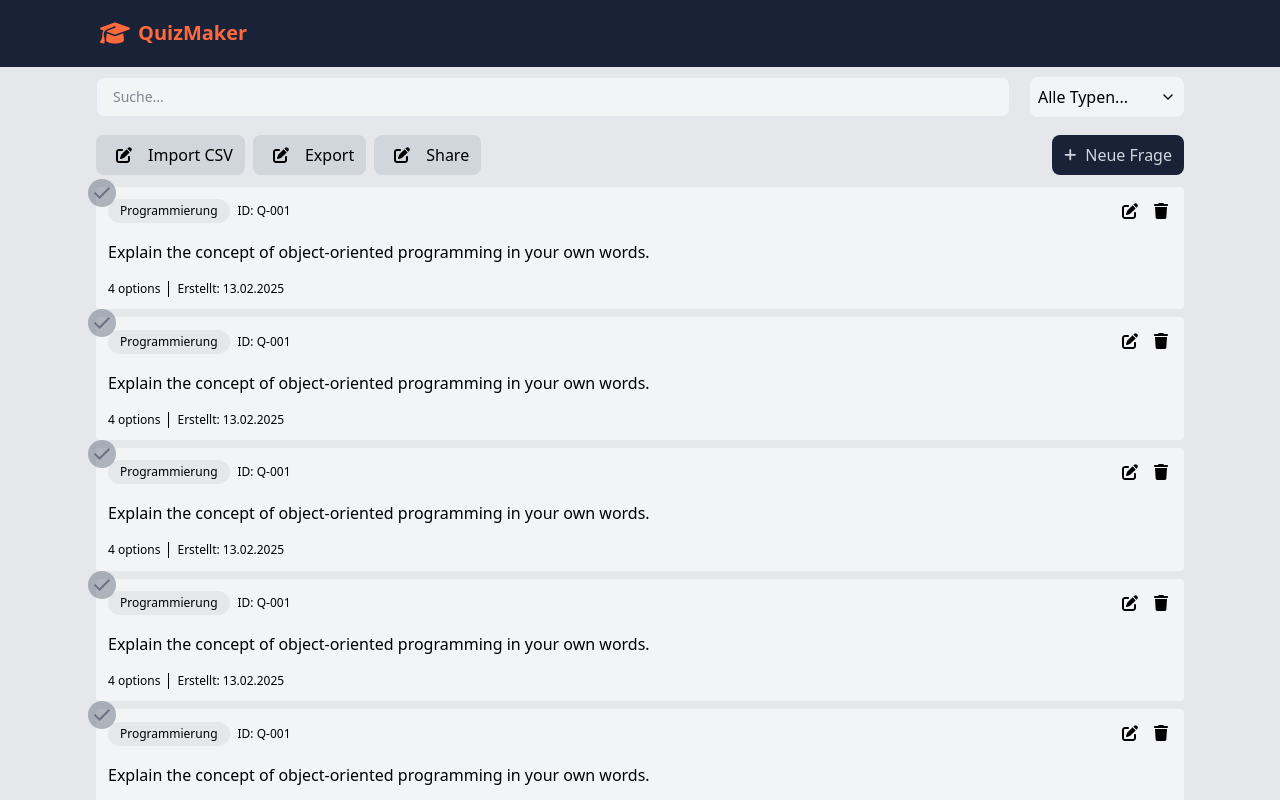
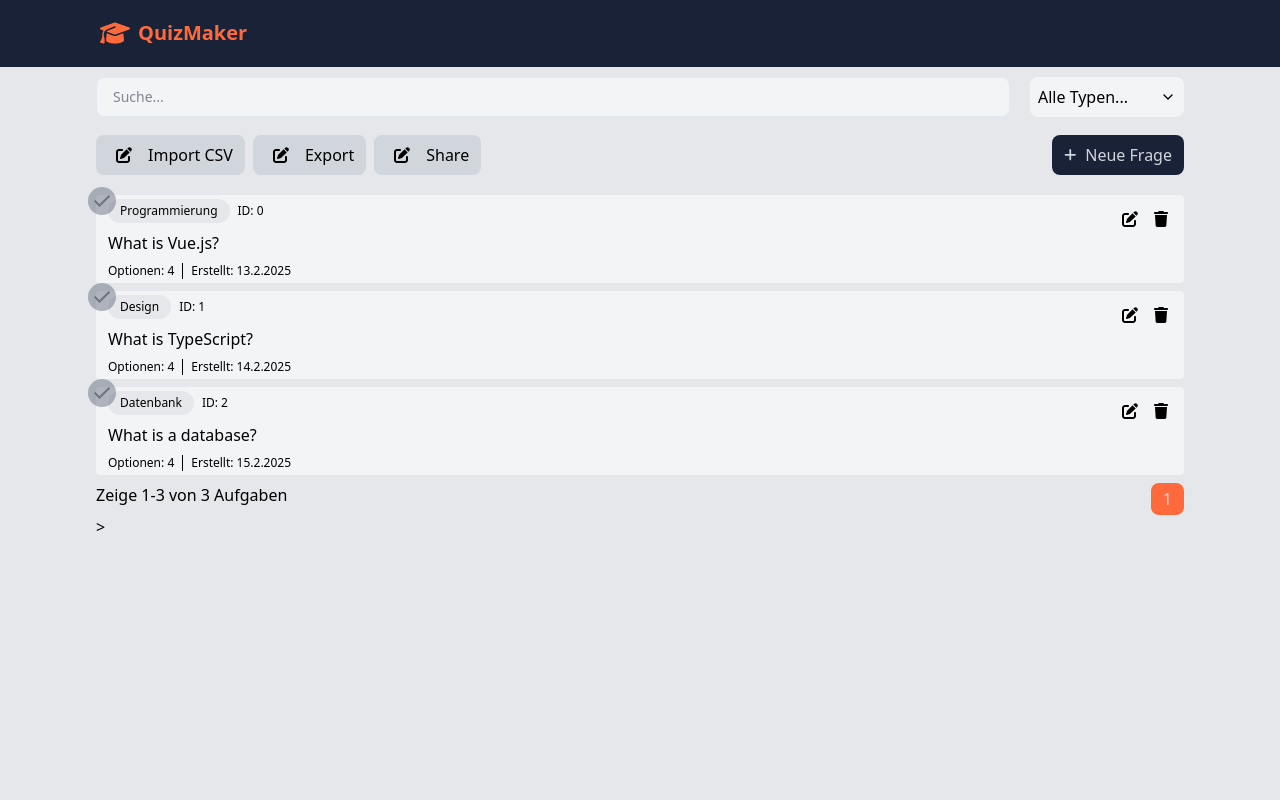
Before and after one commit to OSP-Gruppe2-MultipleChoiceTool/MCT-Frontend, a Vue app: page / in a window 1280 px wide. Built offline with nearby package versions, Linux system fonts and the light colour scheme; the HTML template or start-up script is replaced by a standard one.

Commit message:
Refactoring of Question Listing

```diff
--- /dev/null
+++ b/src/components/features/question/QuestionListItemComponent.vue
@@ -0,0 +1,57 @@
+<template>
+  <article class="w-full h-full bg-gray-100 dark:bg-gray-300 rounded px-3 py-1 flex flex-col justify-around relative">
+    <div class="absolute bg-gray-500/50 rounded-full -top-2 -left-2 text-lg p-0.5">
+      <icon-check class="text-gray-500 hover:text-main-orange" />
+    </div>
+    <div class="absolute top-2 right-2 flex">
+      <icon-edit-square class="hover:text-main-orange cursor-pointer" />
+      <icon-trash-bin class="hover:text-main-orange cursor-pointer" />
+    </div>
+    <div class="flex gap-2 items-center text-xs">
+      <p class="bg-gray-200 px-3 py-1 rounded-full">{{ props.type }}</p>
+      <p>ID: {{ props.id }}</p>
+    </div>
+    <p class="my-2">
+      {{ props.description }}
+    </p>
+    <div class="flex gap-2 text-xs divide-x">
+      <p class="pr-2">Optionen: {{ props.options.length }}</p>
+      <p>Erstellt: {{ props.created.toLocaleDateString('de-DE') }}</p>
+    </div>
+  </article>
+</template>
+
+<script setup lang="ts">
+import IconEditSquare from '@/components/icons/IconEditSquare.vue'
+import IconTrashBin from '@/components/icons/IconTrashBin.vue'
+import IconCheck from '@/components/icons/IconCheck.vue'
+import { type Option } from '@/stores/question.ts'
+import type { PropType } from 'vue'
+
+const props = defineProps({
+  id: {
+    required: true,
+    type: Number
+  },
+  type: {
+    required: true,
+    type: String
+  },
+  description: {
+    required: true,
+    type: String
+  },
+  options: {
+    required: true,
+    type: Array as PropType<Option[]>
+  },
+  created: {
+    required: true,
+    type: Date
+  }
+});
+</script>
+
+<style scoped>
+
+</style>
--- a/src/components/features/question/QuestionListingComponent.vue
+++ /dev/null
@@ -1,32 +0,0 @@
-<template>
-  <article class="w-full bg-gray-100 dark:bg-gray-300 rounded px-3 py-1 flex flex-col justify-around relative">
-    <div class="absolute bg-gray-500/50 rounded-full -top-2 -left-2 text-lg p-0.5">
-      <icon-check class="text-gray-500 hover:text-main-orange" />
-    </div>
-    <div class="absolute top-2 right-2 flex">
-      <icon-edit-square class="hover:text-main-orange cursor-pointer" />
-      <icon-trash-bin class="hover:text-main-orange cursor-pointer" />
-    </div>
-    <div class="flex gap-2 items-center text-xs">
-      <p class="bg-gray-200 px-3 py-1 rounded-full">Programmierung</p>
-      <p>ID: Q-001</p>
-    </div>
-    <p>
-      Explain the concept of object-oriented programming in your own words.
-    </p>
-    <div class="flex gap-2 text-xs divide-x">
-      <p class="pr-2">4 options</p>
-      <p>Erstellt: 13.02.2025</p>
-    </div>
-  </article>
-</template>
-
-<script setup lang="ts">
-import IconEditSquare from '@/components/icons/IconEditSquare.vue'
-import IconTrashBin from '@/components/icons/IconTrashBin.vue'
-import IconCheck from '@/components/icons/IconCheck.vue'
-</script>
-
-<style scoped>
-
-</style>
--- a/src/components/ui/DropdownComponent.vue
+++ b/src/components/ui/DropdownComponent.vue
@@ -3,16 +3,21 @@
     <p>Alle Typen...</p>
     <icon-chevron-down class="absolute right-2"/>
     <div v-if="dropdownOpen" class="absolute top-full left-0 w-full bg-gray-100 dark:bg-gray-300 border border-gray-200 dark:border-gray-400 rounded-lg mt-1 z-10">
-      <p class="px-4 py-2 hover:bg-gray-100 dark:hover:bg-gray-400 cursor-pointer">Programmierung</p>
-      <p class="px-4 py-2 hover:bg-gray-100 dark:hover:bg-gray-400 cursor-pointer">Datenbanken</p>
-      <p class="px-4 py-2 hover:bg-gray-100 dark:hover:bg-gray-400 cursor-pointer">Jucktnicht</p>
+      <p class="px-4 py-2 hover:bg-gray-100 dark:hover:bg-gray-400 cursor-pointer" v-for="element in props.elements">{{ element }}</p>
     </div>
   </div>
 </template>
 
 <script setup lang="ts">
 import IconChevronDown from '@/components/icons/IconChevronDown.vue'
-import { ref } from 'vue'
+import { type PropType, ref } from 'vue'
+
+const props = defineProps({
+  elements: {
+    required: true,
+    type: Array as PropType<string[]>
+  }
+});
 
 const dropdownOpen = ref(false);
 
--- a/src/components/ui/PaginationComponent.vue
+++ b/src/components/ui/PaginationComponent.vue
@@ -1,31 +1,35 @@
 <template>
   <div class="flex justify-between dark:text-gray-200">
-    <p>Zeige 1-6 von 999 Aufgaben</p>
+    <p>Zeige {{ getVisibleDataCount() }} von {{ props.itemCount }} Aufgaben</p>
     <div class="flex gap-x-2 ml-auto">
       <button-component
+        v-if="hasPreviousPage"
         background-color="bg-main-blue dark:bg-gray-600 hover:bg-main-orange"
         text-color="text-gray-300 hover:text-main-blue">
-        Zurück
+        Anfang
+      </button-component>
+      <button-component
+        v-if="hasPreviousPage"
+        background-color="bg-main-blue dark:bg-gray-600 hover:bg-main-orange"
+        text-color="text-gray-300 hover:text-main-blue">
+        {{ currentPageNumber - 1 }}
       </button-component>
       <button-component
         background-color="bg-main-orange hover:bg-gray-500"
         text-color="text-gray-300 dark:text-main-blue hover:text-main-orange">
-        1
+        {{ currentPageNumber }}
       </button-component>
       <button-component
+        v-if="hasNextPage"
         background-color="bg-main-blue dark:bg-gray-600 hover:bg-main-orange"
         text-color="text-gray-300 hover:text-main-blue">
-        2
+        {{ currentPageNumber + 1 }}
       </button-component>
       <button-component
+        v-if="hasNextPage"
         background-color="bg-main-blue dark:bg-gray-600 hover:bg-main-orange"
         text-color="text-gray-300 hover:text-main-blue">
-        3
-      </button-component>
-      <button-component
-        background-color="bg-main-blue dark:bg-gray-600 hover:bg-main-orange"
-        text-color="text-gray-300 hover:text-main-blue">
-        Vorwärts
+        Ende
       </button-component>
     </div>
   </div>
@@ -33,6 +37,39 @@
 
 <script setup lang="ts">
 import ButtonComponent from '@/components/ui/ButtonComponent.vue'
+import { computed, ref } from 'vue'
+
+const props = defineProps({
+  maxPerPage: {
+    required: true,
+    type: Number
+  },
+  itemCount: {
+    required: true,
+    type: Number
+  }
+});
+
+const currentPageNumber = ref<number>(1);
+
+const hasPreviousPage = computed((): boolean => {
+  return currentPageNumber.value > 1;
+});
+
+const hasNextPage = computed((): boolean => {
+  return currentPageNumber.value < calculatePageCount();
+});
+
+const calculatePageCount = (): number => {
+  return props.itemCount / props.maxPerPage;
+}
+
+const getVisibleDataCount = (): string => {
+  const startIndex = (currentPageNumber.value - 1) * props.maxPerPage;
+  const endIndex = Math.min(startIndex + props.maxPerPage, props.itemCount);
+
+  return startIndex + 1 + '-' + endIndex;
+}
 </script>
 
 <style scoped>
--- a/src/views/QuestionListingView.vue
+++ b/src/views/QuestionListingView.vue
@@ -3,7 +3,7 @@
     <div class="flex flex-col gap-y-3 pb-3">
       <div class="w-full flex items-center pb-5 pt-2 gap-x-5 max-h-10">
         <searchbar-component class="w-5/6" />
-        <dropdown-component class="w-1/6" />
+        <dropdown-component class="w-1/6" :elements="typeStore.getTypes().map(type => type.name)" />
       </div>
       <div class="w-full flex justify-between">
         <div class="flex gap-x-2">
@@ -37,25 +37,32 @@
       </div>
     </div>
 
-    <div class="h-screen grid grid-rows-6 gap-y-2 pb-6">
-      <question-listing-component />
-      <question-listing-component />
-      <question-listing-component />
-      <question-listing-component />
-      <question-listing-component />
-      <question-listing-component />
+    <div>
+      <question-list-item-component
+        class="max-h-[1/6] my-2"
+        v-for="question in questionStore.getQuestions()"
+        :id="question.id" :type="typeStore.getTypeById(question.id).name"
+        :description="question.description" :options="question.options"
+        :created="question.created"
+      />
     </div>
 
-    <pagination-component />
+    <pagination-component :max-per-page="6" :item-count="questionStore.getQuestions().length" />>
   </main>
 </template>
 
 <script setup lang="ts">
-import QuestionListingComponent from '@/components/features/question/QuestionListingComponent.vue'
+import QuestionListItemComponent from '@/components/features/question/QuestionListItemComponent.vue'
 import SearchbarComponent from '@/components/ui/SearchbarComponent.vue'
 import DropdownComponent from '@/components/ui/DropdownComponent.vue'
 import IconEditSquare from '@/components/icons/IconEditSquare.vue'
 import IconPlus from '@/components/icons/IconPlus.vue'
 import ButtonComponent from '@/components/ui/ButtonComponent.vue'
 import PaginationComponent from '@/components/ui/PaginationComponent.vue'
+
+import { useQuestionStore } from '@/stores/question.ts'
+const questionStore = useQuestionStore();
+
+import { useTypeStore } from '@/stores/type.ts'
+const typeStore = useTypeStore();
 </script>
```
